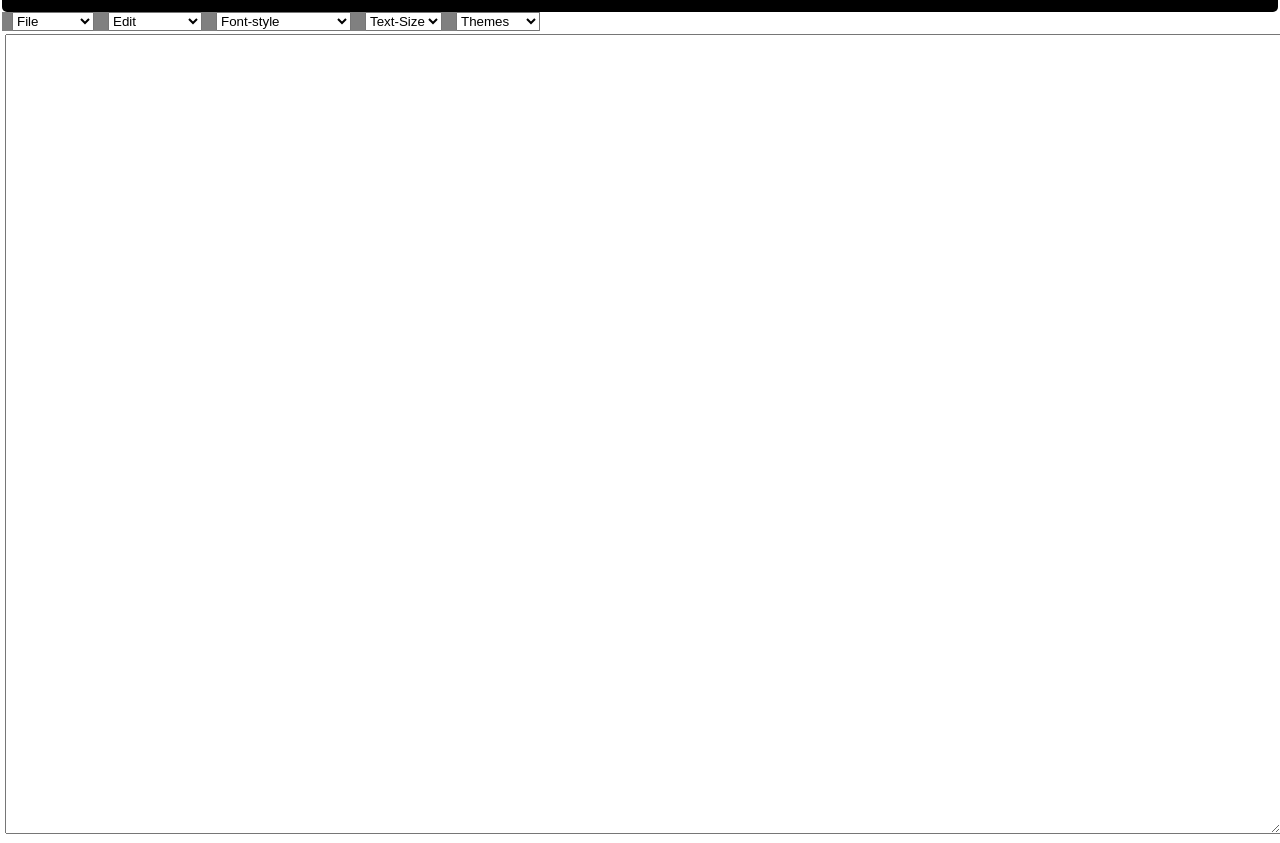
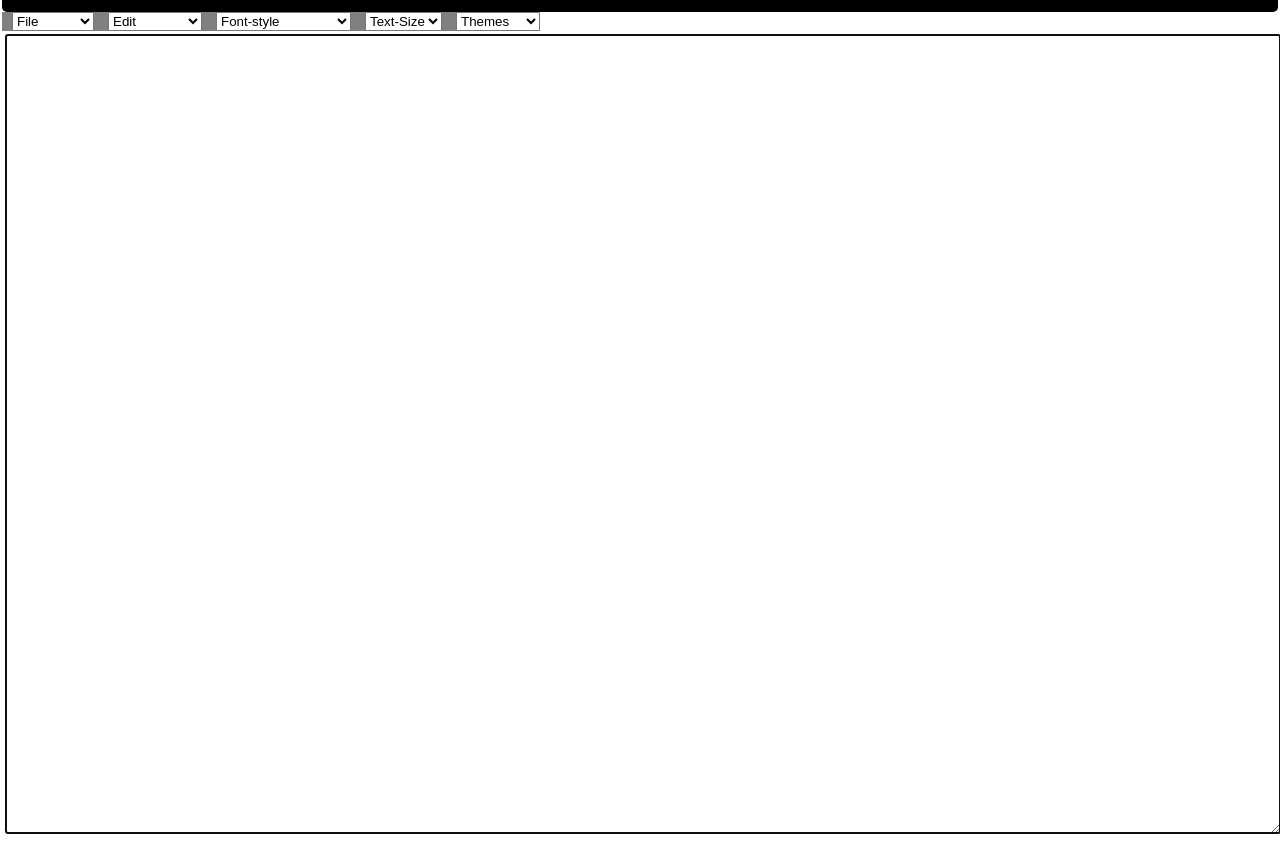
Before and after one commit to Riyaojhaa/notepad, a plain HTML site: page index.html in a window 1280 px wide. Shown: the part 40-883 px from the top of the page. Drawn offline with Linux system fonts and the light colour scheme; a web font is replaced by a local one.

Commit message:
index.html

```diff
--- a/index.html
+++ b/index.html
@@ -86,7 +86,7 @@
         </div>
     </section>
     <section class="lines">
-        <textarea id="notepad" name="notes" placeholder="write your notes here">
+        <textarea id="notepad" name="notes" placeholder="write your notes here" autofocus >
 
         </textarea>
     </section>
```
